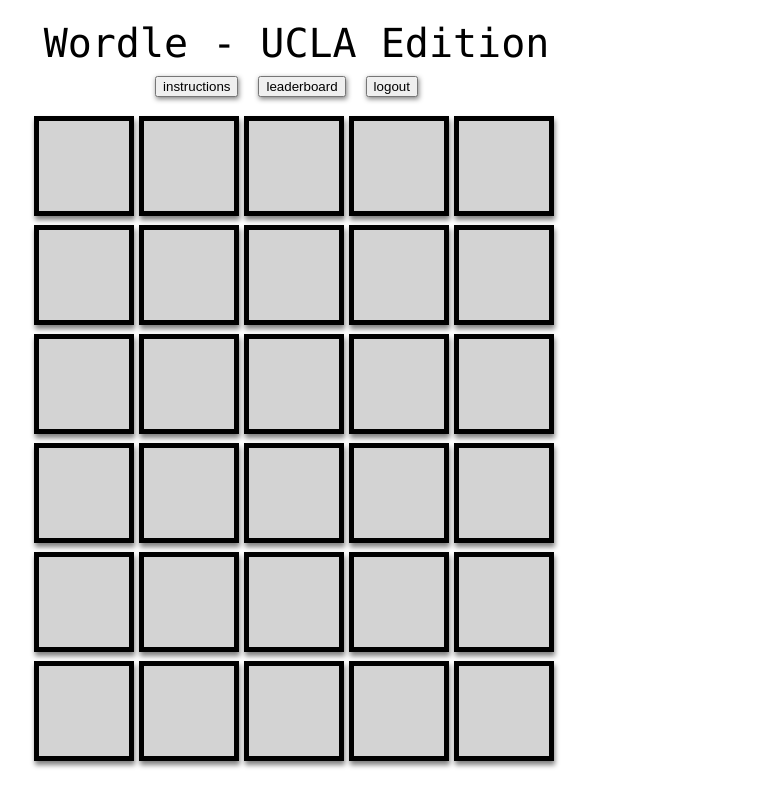
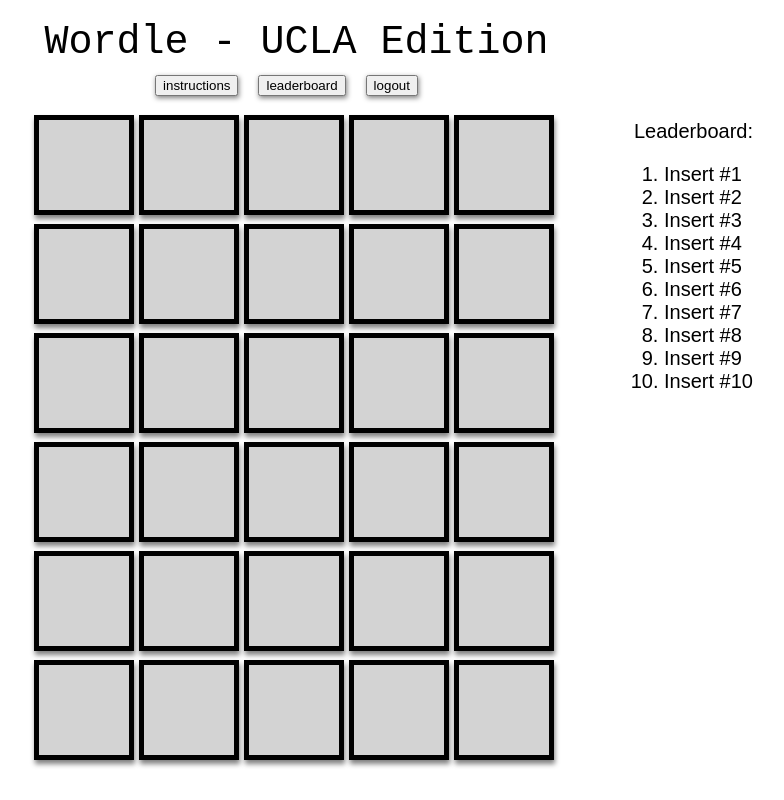
Before and after one commit to meghanuyeda11/The-EGGerts, a React (Create React App) app: page / in a window 1280 px wide. Shown: the whole page, without its empty margins (416-1200 px from the left). Built offline with nearby package versions, Linux system fonts and the light colour scheme.

Commit message:
leaderboard created, title font changed

```diff
--- a/src/index.css
+++ b/src/index.css
@@ -27,7 +27,7 @@
 
 .status {
   margin-bottom: 10px;
-  font: 40px "Monaco", monospace;
+  font: 40px "Chalkduster", monospace;
 }
 
 .button-panel {
@@ -63,8 +63,11 @@
   flex-direction: row;
 }
 
-.game-info {
-  margin-left: 20px;
+.game-leaderboard {
+  margin-top: 100px;
+  margin-left: 75px;
+  text-align: left;
+  font: 20px "Apple Chancery", Futura, sans-serif;
 }
 
 .incorrect {
--- a/src/index.js
+++ b/src/index.js
@@ -84,9 +84,20 @@
         <div className="game-board">
           <Board />
         </div>
-        <div className="game-info">
-          <div>{/* status */}</div>
-          <ol>{/* TODO */}</ol>
+        <div className="game-leaderboard">
+          <div>{"Leaderboard:"}</div>
+          <ol>
+            <li>Insert #1</li>
+            <li>Insert #2</li>
+            <li>Insert #3</li>
+            <li>Insert #4</li>
+            <li>Insert #5</li>
+            <li>Insert #6</li>
+            <li>Insert #7</li>
+            <li>Insert #8</li>
+            <li>Insert #9</li>
+            <li>Insert #10</li>
+          </ol>
         </div>
       </div>
     );
```
